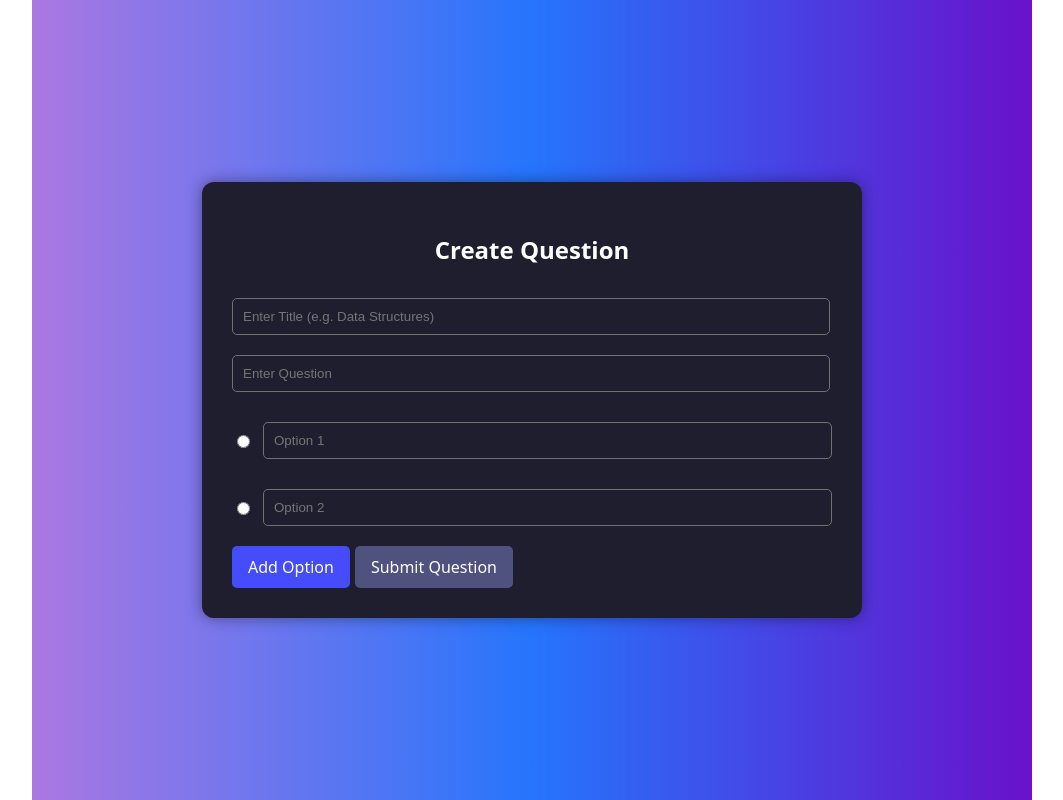
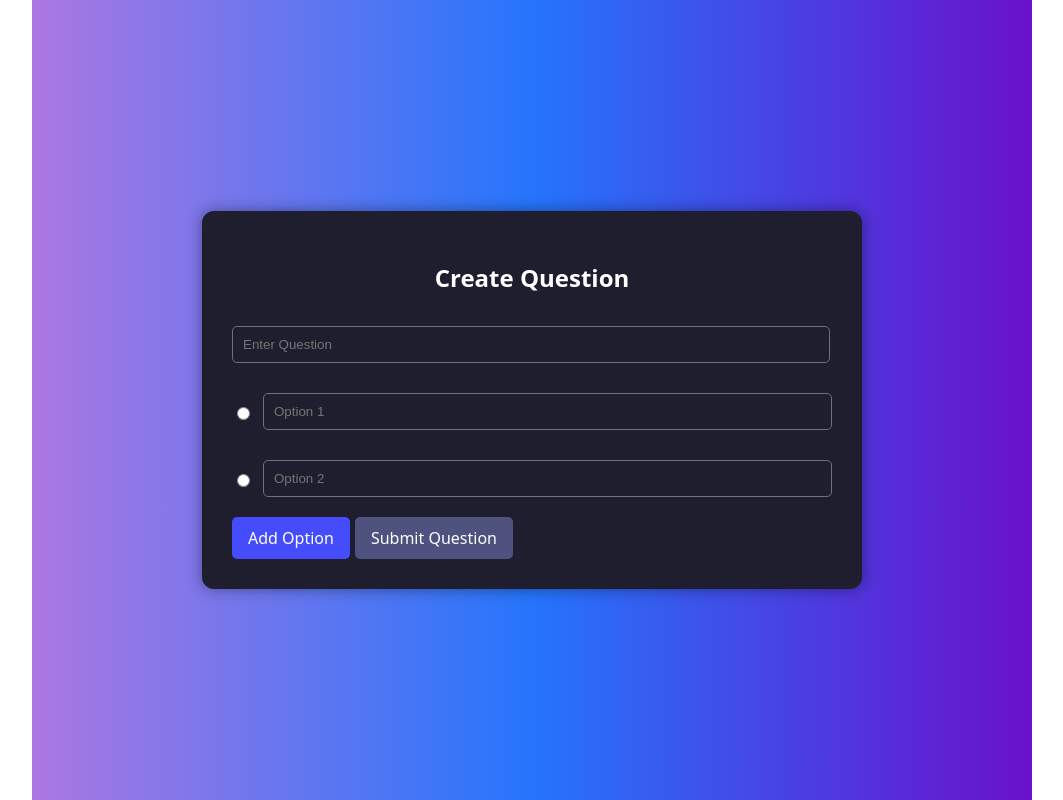
Before and after one commit to RudraPrasad001/TechTrivia-Frontend, a React (Vite) app: page /create in a window 1280 px wide. Shown: the whole page, without its empty margins (108-1171 px from the left). Built offline with nearby package versions, Linux system fonts and the light colour scheme.

Commit message:
Add Question

```diff
--- a/package.json
+++ b/package.json
@@ -10,9 +10,11 @@
     "preview": "vite preview"
   },
   "dependencies": {
+    "axios": "^1.10.0",
     "js-cookie": "^3.0.5",
     "react": "^19.1.0",
-    "react-dom": "^19.1.0"
+    "react-dom": "^19.1.0",
+    "react-router-dom": "^7.7.0"
   },
   "devDependencies": {
     "@eslint/js": "^9.30.1",
--- a/src/Create.jsx
+++ b/src/Create.jsx
@@ -1,9 +1,9 @@
 import { useState } from "react";
+import axios from "axios";
 
 import "./create.css";
 
 const Create = () => {
-  const [title, setTitle] = useState("");
   const [question, setQuestion] = useState("");
   const [options, setOptions] = useState(["", ""]);
   const [correctIndex, setCorrectIndex] = useState(null);
@@ -21,20 +21,20 @@ const Create = () => {
   };
 
   const handleSubmit = async () => {
-    if (!title || !question || correctIndex === null || options.some(opt => opt.trim() === "")) {
+    if ( !question || correctIndex === null || options.some(opt => opt.trim() === "")) {
       alert("Please fill all fields and select a correct answer.");
       return;
     }
 
     const payload = {
-      title,
       question,
       options,
-      correctOption: correctIndex,
+      correctOption: options[correctIndex],
     };
 
     try {
-      await axios.post("{backend}/api/create-path", payload);
+      console.log(payload);
+      await axios.post("http://localhost:3000/api/admin/add-questions", payload);
       alert("Question submitted successfully!");
       setQuestion("");
       setOptions(["", ""]);
@@ -49,13 +49,6 @@ const Create = () => {
     <div className="create-bg">
       <div className="create-container">
         <h2>Create Question</h2>
-
-        <input
-          type="text"
-          placeholder="Enter Title (e.g. Data Structures)"
-          value={title}
-          onChange={(e) => setTitle(e.target.value)}
-        />
 
         <input
           type="text"
--- a/src/Home.jsx
+++ b/src/Home.jsx
@@ -25,19 +25,9 @@ const Home=()=>{
             <div>
                 <h1>Welcome to Home Page !!!!!!</h1>
                 {user && <p>Logged in as:{user.email}</p>}
+                <button onClick={()=>navigate("/create")}>Create Quiz</button>
             </div>
-
-
-
-
-
-
         </>
-
-
-
-
-
     );
 }
 export default Home;
--- a/src/Login.jsx
+++ b/src/Login.jsx
@@ -1,5 +1,6 @@
 import { useState } from "react";
 import { useNavigate } from "react-router-dom";
+import axios from "axios";
 import Cookies from "js-cookie";
 import './login.css';
 const Login=()=>{
@@ -8,7 +9,7 @@ const Login=()=>{
     const [pass,setPass]=useState(null);
     const handleSubmit=async()=>{
          try {
-            const response=await axios.post("{base_url}/api/auth/login", {
+            const response=await axios.post("http://localhost:3000/api/auth/login", {
                 email,
                 password: pass,
             });
```
Also changed, not shown: 1 other file (tests, documents, lock files or other folders).
